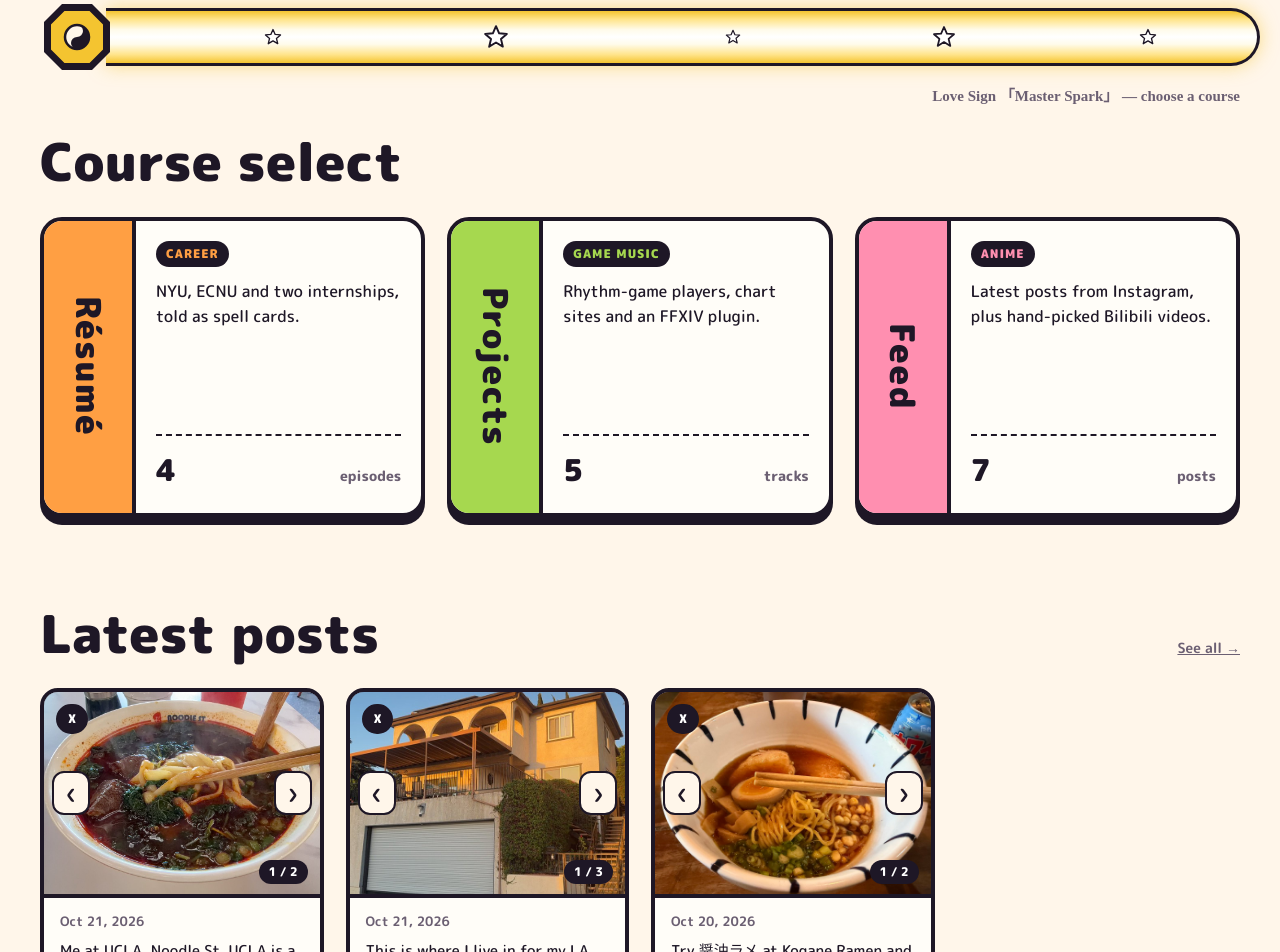
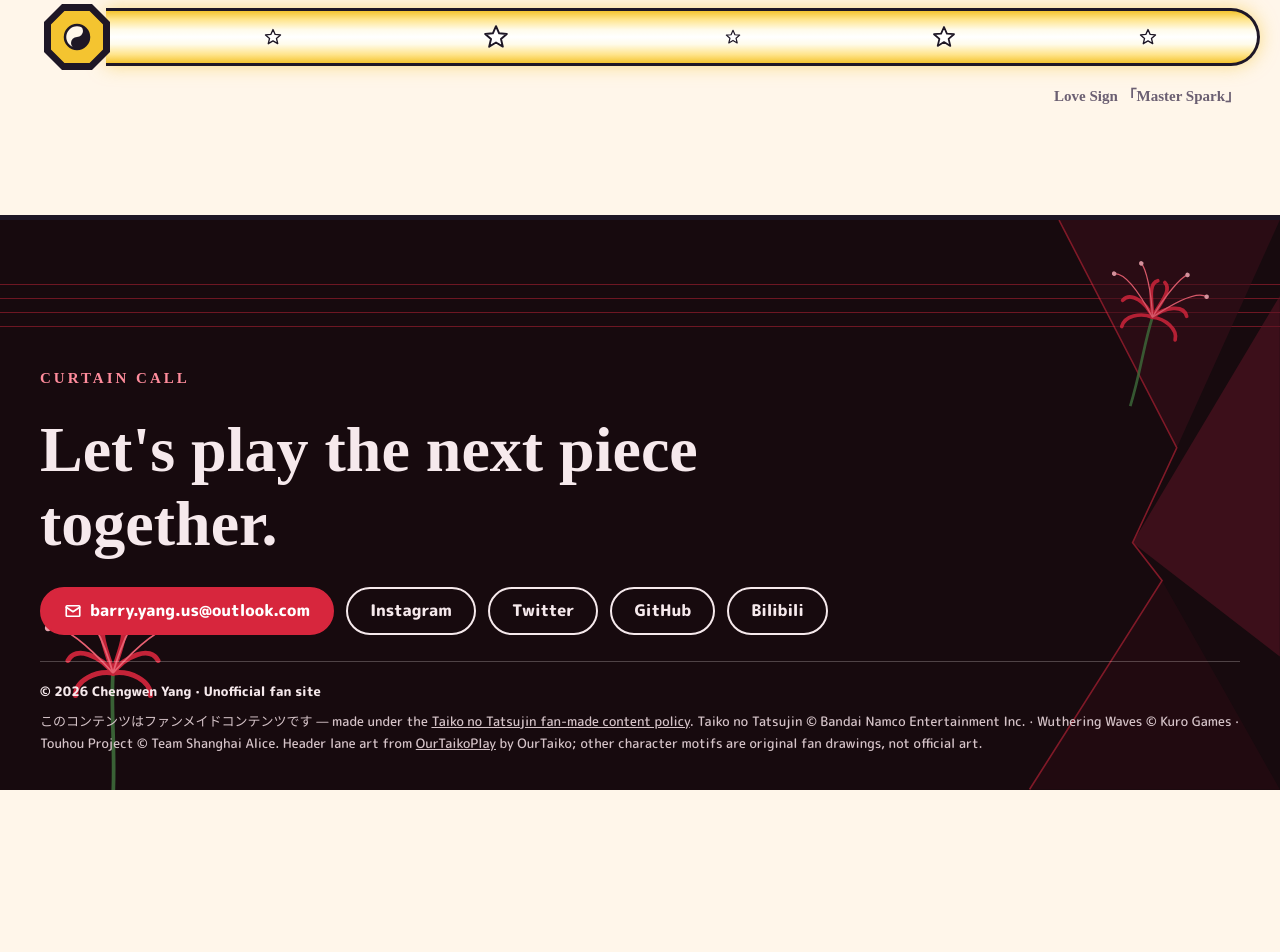
Before and after one commit to KirisameVanilla/MySpark, a React (Vite) app: page / in a window 1280 px wide. Shown: the part 860-1812 px from the top of the page. After the commit the page ends 1650 px from the top, so only its background shows below. Built offline with nearby package versions, Linux system fonts and the light colour scheme; a web font is replaced by a local one.

Commit message:
feat: simplify home page and move feed tab second

```diff
--- a/src/sections/Home.tsx
+++ b/src/sections/Home.tsx
@@ -1,8 +1,6 @@
-import { episodes, profile, projects } from '../data/site'
+import { profile } from '../data/site'
 import { Hakkero, MagicCircle, Star } from '../components/Art'
-import { PostCard } from '../components/PostCard'
 import { tabHref } from '../useHashTab'
-import { useFeed } from '../useFeed'
 
 // Marisa's star bullets around the portrait: [left, top, size, color]
 const BULLETS: [string, string, number, string][] = [
@@ -14,16 +12,6 @@ const BULLETS: [string, string, number, string][] = [
 const SPARK_STARS: [string, number][] = [['12%', 18], ['31%', 26], ['52%', 16], ['70%', 24], ['88%', 18]]
 
 export function Home() {
-  const { data } = useFeed()
-  const posts = data?.posts ?? []
-
-  // Taiko song-select style tiles; the genre names nod to Taiko's song categories.
-  const courses = [
-    { title: 'Résumé', href: tabHref('resume'), color: 'var(--g-orange)', genre: 'CAREER', desc: 'NYU, ECNU and two internships, told as spell cards.', count: episodes.length, unit: 'episodes' },
-    { title: 'Projects', href: tabHref('projects'), color: 'var(--g-green)', genre: 'GAME MUSIC', desc: 'Rhythm-game players, chart sites and an FFXIV plugin.', count: projects.length, unit: 'tracks' },
-    { title: 'Feed', href: tabHref('feed'), color: 'var(--g-pink)', genre: 'ANIME', desc: 'Latest posts from Instagram, plus hand-picked Bilibili videos.', count: posts.length, unit: 'posts' },
-  ]
-
   return (
     <>
       <section className="hero" aria-label="Introduction">
@@ -81,39 +69,7 @@ export function Home() {
           ))}
         </div>
       </div>
-      <p className="spark-caption">Love Sign 「Master Spark」 — choose a course</p>
-
-      <section className="courses" aria-labelledby="courses-title">
-        <div className="page-head">
-          <h2 id="courses-title">Course select</h2>
-        </div>
-        <div className="course-grid">
-          {courses.map((c) => (
-            <a key={c.title} className="course" href={c.href}>
-              <span className="spine" style={{ background: c.color }}><span>{c.title}</span></span>
-              <span className="body">
-                <span className="genre" style={{ color: c.color }}>{c.genre}</span>
-                <span className="desc">{c.desc}</span>
-                <span className="count"><b>{c.count}</b><small>{c.unit}</small></span>
-              </span>
-            </a>
-          ))}
-        </div>
-      </section>
-
-      {posts.length > 0 && (
-        <section aria-labelledby="latest-title" style={{ marginTop: 88 }}>
-          <div className="page-head">
-            <h2 id="latest-title">Latest posts</h2>
-            <a className="meta" href={tabHref('feed')}>See all →</a>
-          </div>
-          <ul className="post-grid">
-            {posts.slice(0, 3).map((p) => (
-              <li key={p.id}><PostCard post={p} /></li>
-            ))}
-          </ul>
-        </section>
-      )}
+      <p className="spark-caption">Love Sign 「Master Spark」</p>
     </>
   )
 }
--- a/src/useHashTab.ts
+++ b/src/useHashTab.ts
@@ -3,10 +3,10 @@ import type { TabId } from './types'
 
 export const TABS: { id: TabId; no: string; label: string; title: string }[] = [
   { id: 'home', no: '00', label: 'Home', title: 'Home' },
-  { id: 'profile', no: '01', label: 'Profile', title: 'Player Select' },
-  { id: 'resume', no: '02', label: 'Résumé', title: 'Spell Card History' },
-  { id: 'projects', no: '03', label: 'Projects', title: 'Song Select' },
-  { id: 'feed', no: '04', label: 'Feed', title: 'Latest Posts' },
+  { id: 'feed', no: '01', label: 'Feed', title: 'Latest Posts' },
+  { id: 'profile', no: '02', label: 'Profile', title: 'Player Select' },
+  { id: 'resume', no: '03', label: 'Résumé', title: 'Spell Card History' },
+  { id: 'projects', no: '04', label: 'Projects', title: 'Song Select' },
 ]
 
 const ids = new Set<string>(TABS.map((t) => t.id))
```
